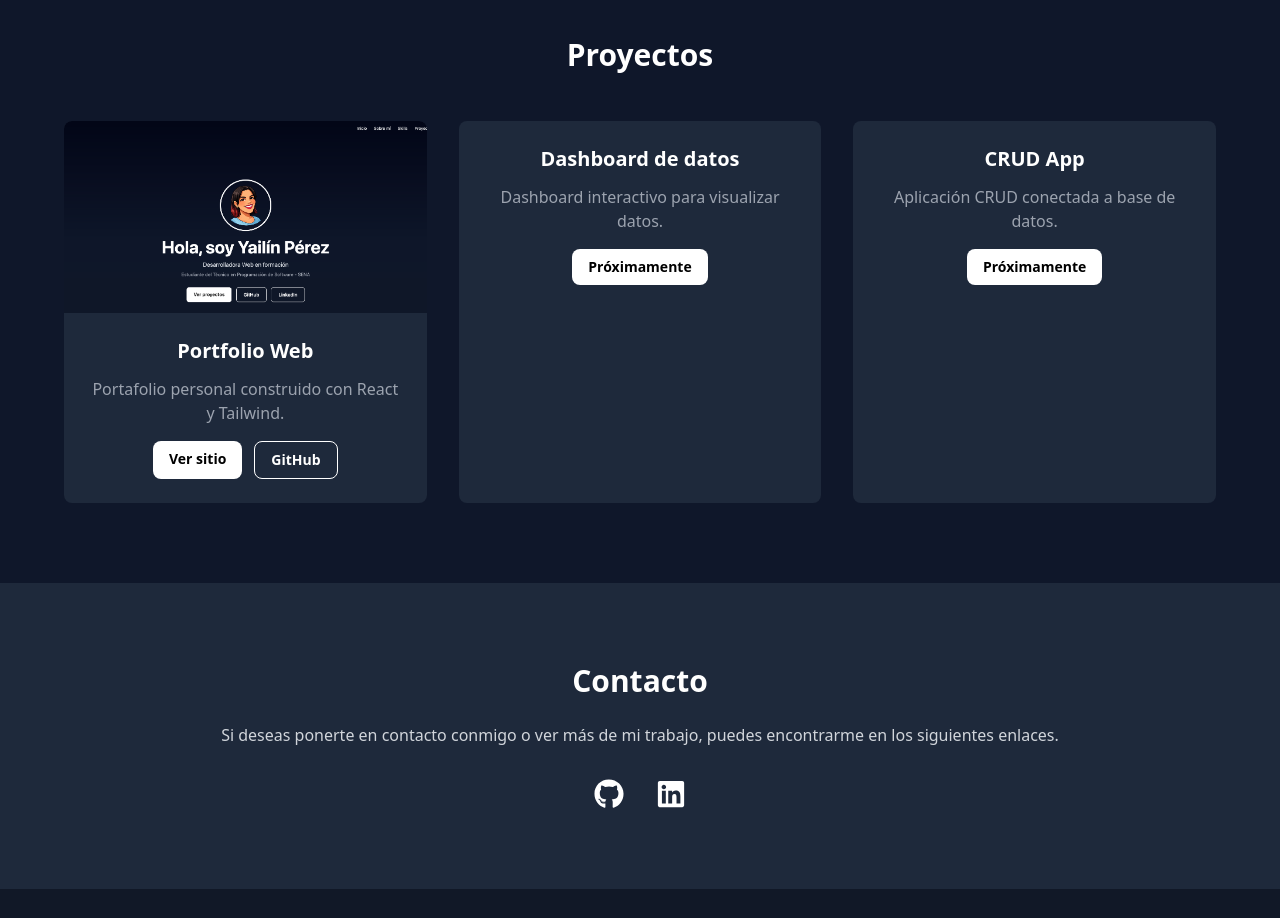
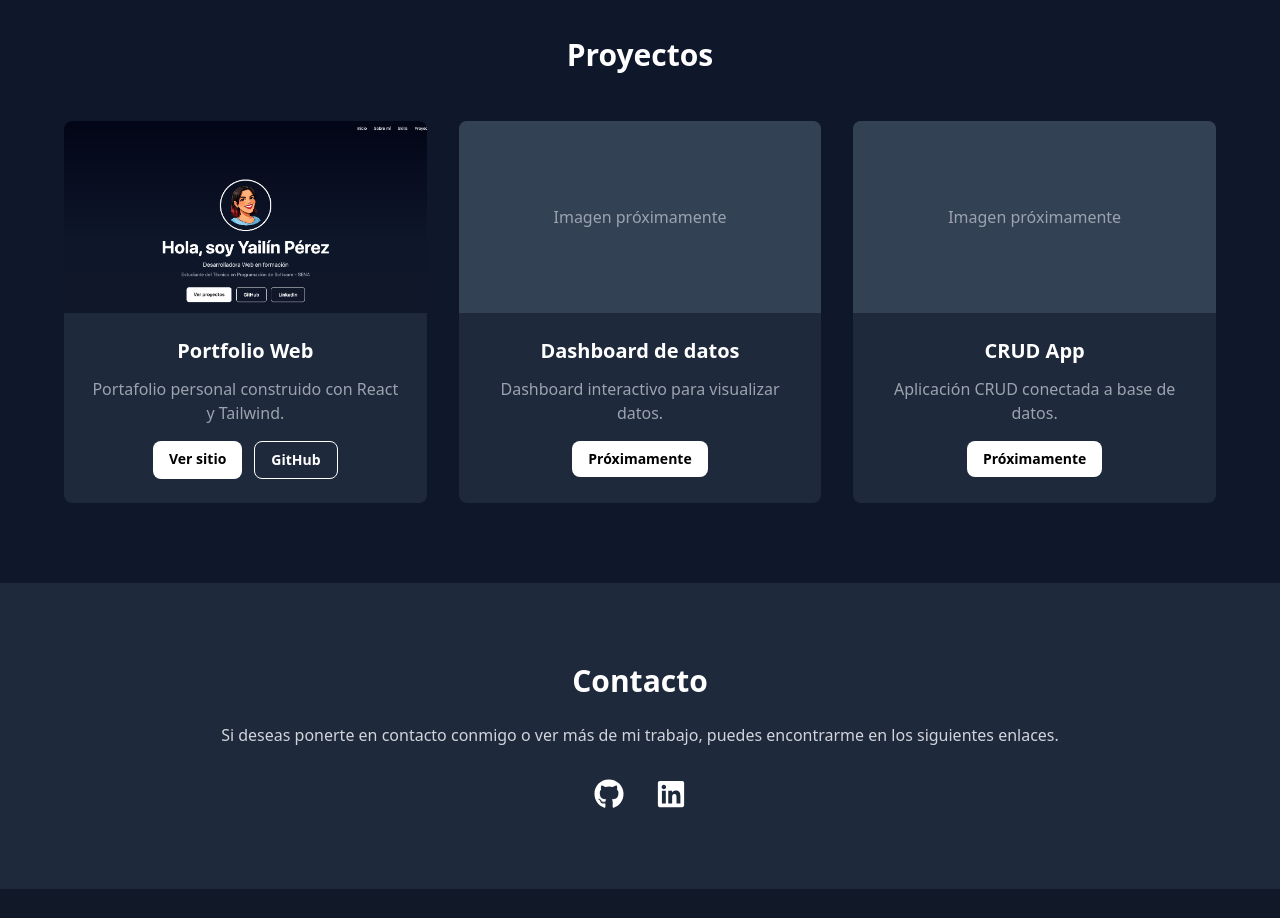
Before and after one commit to yailinpvdev/portfolio, a React (Vite) app: page / in a window 1280 px wide. Shown: the part 1600-2518 px from the top of the page. Built offline with nearby package versions, Linux system fonts and the light colour scheme.

Commit message:
feat: improve project cards layout

```diff
--- a/src/components/Projects.jsx
+++ b/src/components/Projects.jsx
@@ -52,8 +52,15 @@ function Projects() {
 
           </div>
 
+
           {/* Proyecto 2 */}
-          <div className="bg-slate-800 p-6 rounded-lg transform transition duration-300 hover:-translate-y-2 hover:shadow-xl hover:shadow-black/30">
+          <div className="bg-slate-800 rounded-lg overflow-hidden transform transition duration-300 hover:-translate-y-2 hover:shadow-xl hover:shadow-black/30">
+
+            <div className="h-48 flex items-center justify-center bg-slate-700 text-gray-400">
+              Imagen próximamente
+            </div>
+
+            <div className="p-6">
               <h3 className="text-xl font-semibold mb-3">
                 Dashboard de datos
               </h3>
@@ -62,13 +69,24 @@ function Projects() {
                 Dashboard interactivo para visualizar datos.
               </p>
 
+              <div className="flex justify-center">
                 <button className="bg-white text-black px-4 py-2 rounded-lg text-sm font-semibold">
                   Próximamente
                 </button>
               </div>
+            </div>
+
+          </div>
+
 
           {/* Proyecto 3 */}
-          <div className="bg-slate-800 p-6 rounded-lg transform transition duration-300 hover:-translate-y-2 hover:shadow-xl hover:shadow-black/30">
+          <div className="bg-slate-800 rounded-lg overflow-hidden transform transition duration-300 hover:-translate-y-2 hover:shadow-xl hover:shadow-black/30">
+
+            <div className="h-48 flex items-center justify-center bg-slate-700 text-gray-400">
+              Imagen próximamente
+            </div>
+
+            <div className="p-6">
               <h3 className="text-xl font-semibold mb-3">
                 CRUD App
               </h3>
@@ -77,9 +95,13 @@ function Projects() {
                 Aplicación CRUD conectada a base de datos.
               </p>
 
+              <div className="flex justify-center">
                 <button className="bg-white text-black px-4 py-2 rounded-lg text-sm font-semibold">
                   Próximamente
                 </button>
+              </div>
+            </div>
+
           </div>
 
         </div>
```
Lines whose indentation alone changed are shown as unchanged.
